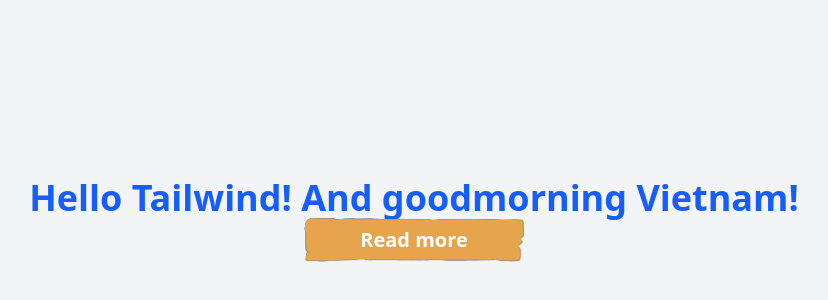
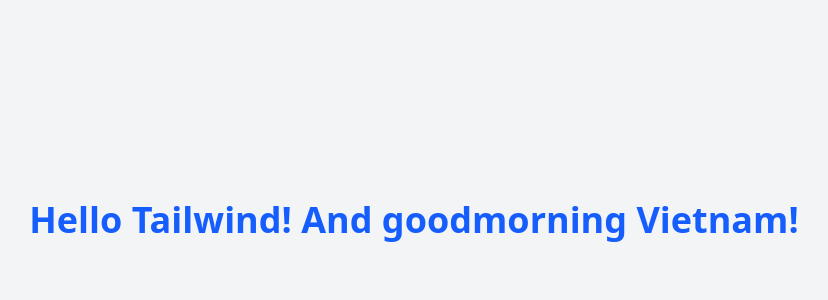
Before and after one commit to Endorze/Yahwehs-Creations, a Next.js app: page / in a window 1280 px wide. Shown: the part 180-480 px from the top of the page, without its empty margins (226-1054 px from the left). Built offline with nearby package versions, Linux system fonts and the light colour scheme.

Commit message:
removed button in page.tsx

```diff
--- a/src/app/page.tsx
+++ b/src/app/page.tsx
@@ -1,5 +1,5 @@
 
-import Button from "./components/Button";
+
 
 export default function Home() {
   return (
@@ -9,7 +9,7 @@ export default function Home() {
         <h1 className="text-4xl font-bold text-blue-600">
           Hello Tailwind! And goodmorning Vietnam!
         </h1>
-        <Button text="Read more" href="/" />
+
       </div>
     </>
   );
```
